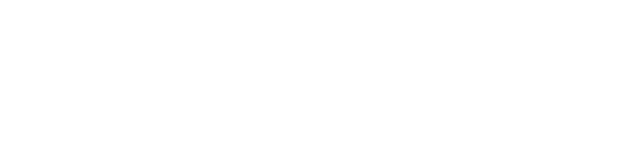
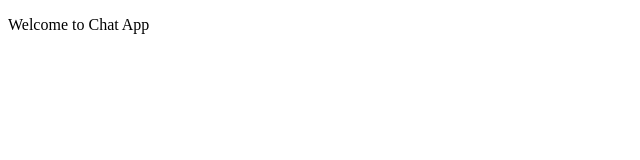
Before and after one commit to MrShanu10/Chat-Application, a website: page public/index.html in a window 1280 px wide. Shown: the whole page, without its empty margins (0-640 px from the left). Drawn offline with Linux system fonts and the light colour scheme.

Commit message:
Giving node version

```diff
--- a/package.json
+++ b/package.json
@@ -7,6 +7,9 @@
 		"start": "node server/server.js",
 		"test": "echo \"Error: no test specified\" && exit 1"
 	},
+	"engines": {
+		"node": "12.18.4"
+	},
 	"author": "",
 	"license": "ISC",
 	"dependencies": {
--- a/public/index.html
+++ b/public/index.html
@@ -5,5 +5,7 @@
 		<meta name="viewport" content="width=device-width, initial-scale=1.0" />
 		<title>Real Time Chat</title>
 	</head>
-	<body></body>
+	<body>
+		<p>Welcome to Chat App</p>
+	</body>
 </html>
--- a/server/server.js
+++ b/server/server.js
@@ -3,7 +3,7 @@ const path = require('path');
 const publicPath = path.join(__dirname, '/../public');
 const app = express();
 
-app.use(express.static('publicPath'));
+app.use(express.static(publicPath));
 
 const PORT = process.env.port || 8000;
 app.listen(PORT, () => {
```
